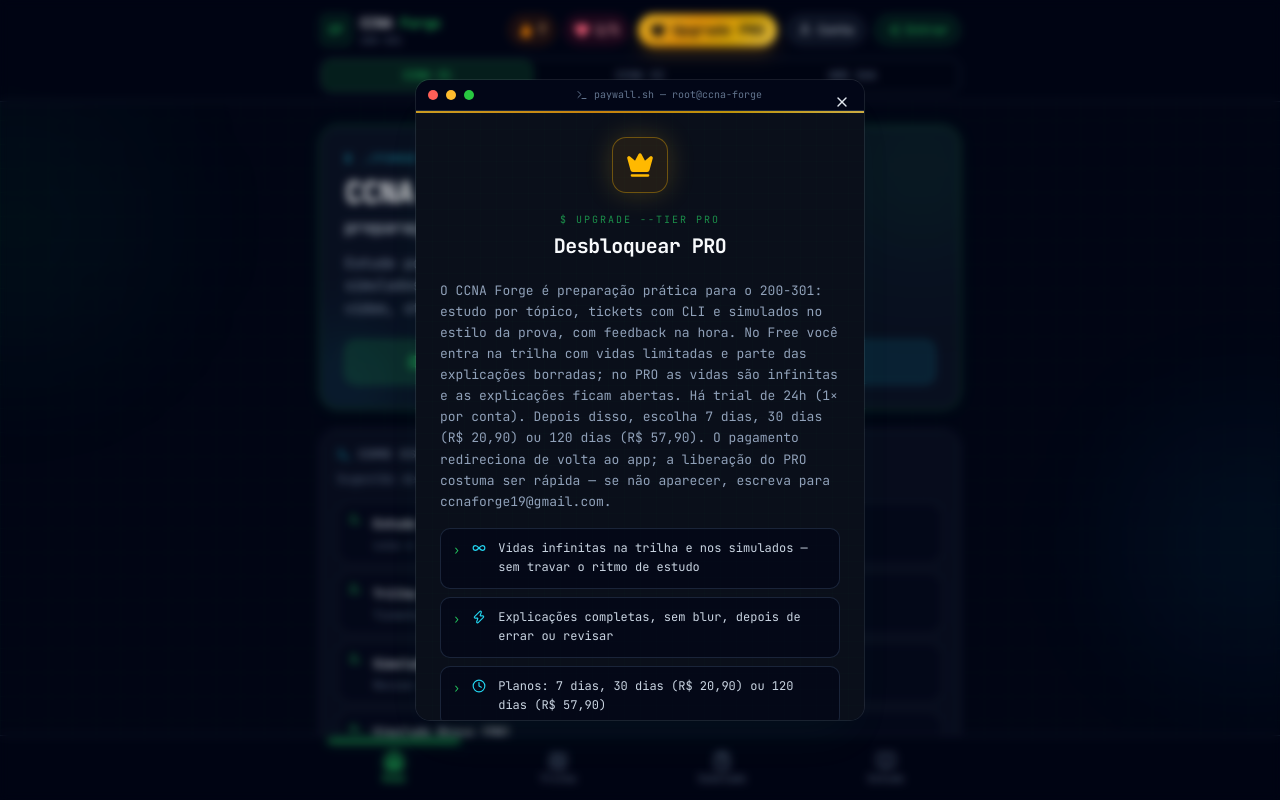
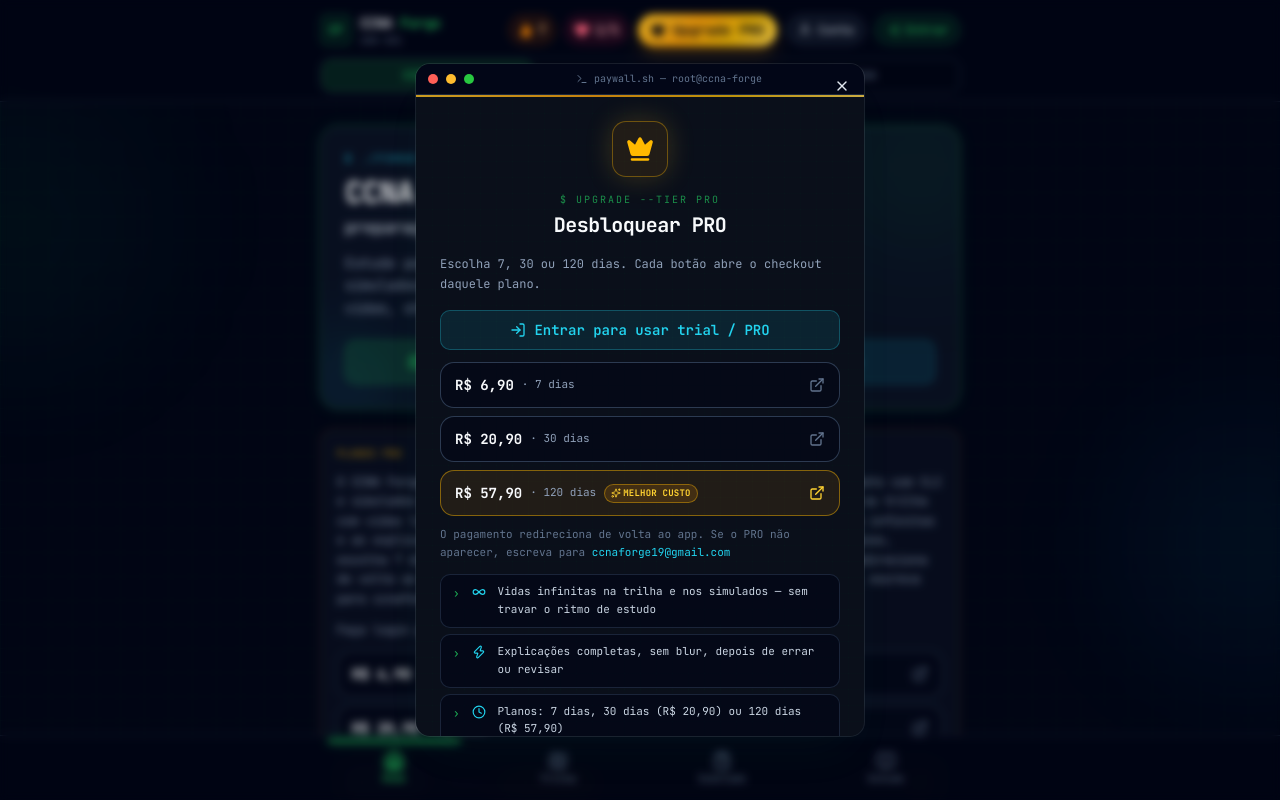
Before and after one commit to danrod19/forge-data-engine, a Next.js app: page / in a window 1280 px wide. Both pictures are taken after a click on the button "Upgrade PRO". Shown: the top 800 px of the page. Built offline with nearby package versions, Linux system fonts and the light colour scheme; no server answers.

Commit message:
fix(ui): 3 planos distintos Home Conta Paywall

```diff
--- a/src/components/home/HomeScreen.tsx
+++ b/src/components/home/HomeScreen.tsx
@@ -145,6 +145,33 @@
         </div>
       </section>
 
+      <section className="space-y-3 rounded-xl border border-amber-500/20 bg-slate-900/50 p-4">
+        <p className="font-mono text-[10px] uppercase tracking-wider text-amber-400/80">
+          planos pro
+        </p>
+        {!isPro && (
+          <p className="text-[12px] leading-relaxed text-slate-400">
+            {launchCopy.paragraph}
+          </p>
+        )}
+        {user && trialAvailable && !isPro && (
+          <div className="space-y-2">
+            <TrialButton onStart={handleTrial} loading={trialLoading} />
+            {trialError && (
+              <p className="rounded-md border border-rose-500/30 bg-rose-500/10 px-3 py-2 font-mono text-[11px] text-rose-300">
+                ! {trialError}
+              </p>
+            )}
+          </div>
+        )}
+        {!user && (
+          <p className="text-[12px] text-slate-400">
+            Faça login para ativar o trial grátis de 24h (1x por conta).
+          </p>
+        )}
+        <ProPlans />
+      </section>
+
       {/* Jornada recomendada */}
       <section className="rounded-2xl border border-slate-800 bg-slate-900/50 p-4">
         <div className="mb-2 flex items-center gap-2">
@@ -265,44 +292,17 @@
               <span>{freeVsProCopy.proBullets[2]}</span>
             </li>
           </ul>
-          {!isPro && (
           <Button
             type="button"
             onClick={onUpgrade}
             className="relative mt-3 h-9 w-full overflow-hidden border-0 text-xs font-bold text-slate-950"
           >
             <span className="gold-gradient absolute inset-0" />
-              <span className="relative">{freeVsProCopy.proCta}</span>
+            <span className="relative">
+              {isPro ? "Ver planos / renovar" : freeVsProCopy.proCta}
+            </span>
           </Button>
-          )}
         </div>
-      </section>
-
-      <section className="space-y-3 rounded-xl border border-amber-500/20 bg-slate-900/50 p-4">
-        <p className="font-mono text-[10px] uppercase tracking-wider text-amber-400/80">
-          planos pro
-        </p>
-        {!isPro && (
-          <p className="text-[12px] leading-relaxed text-slate-400">
-            {launchCopy.paragraph}
-          </p>
-        )}
-        {user && trialAvailable && !isPro && (
-          <div className="space-y-2">
-            <TrialButton onStart={handleTrial} loading={trialLoading} />
-            {trialError && (
-              <p className="rounded-md border border-rose-500/30 bg-rose-500/10 px-3 py-2 font-mono text-[11px] text-rose-300">
-                ! {trialError}
-              </p>
-            )}
-          </div>
-        )}
-        {!user && (
-          <p className="text-[12px] text-slate-400">
-            Faça login para ativar o trial grátis de 24h (1x por conta).
-          </p>
-        )}
-        <ProPlans />
       </section>
 
       {/* Contato */}
--- a/src/components/layout/TopBar.tsx
+++ b/src/components/layout/TopBar.tsx
@@ -120,10 +120,18 @@
             </motion.div>
 
             {isPro ? (
-              <span className="flex items-center gap-1 rounded-full border border-amber-400/40 bg-amber-500/15 px-2 py-1 text-[10px] font-bold uppercase tracking-wide text-amber-300 sm:gap-1.5 sm:px-2.5 sm:text-xs">
+              <motion.button
+                type="button"
+                onClick={onUpgradeClick}
+                whileHover={{ scale: 1.04 }}
+                whileTap={{ scale: 0.97 }}
+                className="flex items-center gap-1 rounded-full border border-amber-400/40 bg-amber-500/15 px-2 py-1 text-[10px] font-bold uppercase tracking-wide text-amber-300 sm:gap-1.5 sm:px-2.5 sm:text-xs"
+                title="Ver planos PRO"
+                aria-label="Ver planos PRO"
+              >
                 <Crown className="size-3 sm:size-3.5" fill="currentColor" />
                 PRO
-              </span>
+              </motion.button>
             ) : (
               <motion.button
                 type="button"
--- a/src/components/pro/ProPlans.tsx
+++ b/src/components/pro/ProPlans.tsx
@@ -13,35 +13,18 @@
   className?: string;
 }
 
-function openPlan(plan: StripePlan) {
-  if (!plan.url) {
-    window.alert(
-      `Link do plano ${plan.durationLabel} ainda não configurado. Contato: ${CONTACT_EMAIL}`
-    );
-    return;
-  }
-  window.open(plan.url, "_blank", "noopener,noreferrer");
-}
-
-export function ProPlans({ className }: ProPlansProps) {
-  // Sempre os 3 Payment Links (7d / 30d / 120d). Não filtrar por trial, PRO ou URL vazia.
-  const plans = getStripePlans();
-
-  return (
-    <div className={cn("space-y-2.5", className)}>
-      <div className="grid grid-cols-1 gap-2">
-        {plans.map((plan) => (
-          <button
-            key={plan.id}
-            type="button"
-            onClick={() => openPlan(plan)}
-            className={cn(
-              "relative flex w-full items-center justify-between gap-3 rounded-xl border px-3.5 py-3 text-left transition-colors",
+function planClassName(plan: StripePlan) {
+  return cn(
+    "relative z-10 flex min-h-11 w-full touch-manipulation items-center justify-between gap-3 rounded-xl border px-3.5 py-3 text-left no-underline transition-colors",
     plan.bestValue
       ? "border-amber-400/45 bg-amber-500/10 hover:bg-amber-500/15"
       : "border-slate-700/90 bg-slate-950/60 hover:border-slate-500 hover:bg-slate-900/80"
-            )}
-          >
+  );
+}
+
+function PlanLabel({ plan }: { plan: StripePlan }) {
+  return (
+    <>
       <span className="min-w-0">
         <span className="flex flex-wrap items-center gap-2">
           <span className="text-sm font-bold text-slate-50">
@@ -64,7 +47,48 @@
           plan.bestValue ? "text-amber-300" : "text-slate-500"
         )}
       />
+    </>
+  );
+}
+
+function PlanRow({ plan }: { plan: StripePlan }) {
+  if (!plan.url) {
+    return (
+      <button
+        type="button"
+        onClick={() =>
+          window.alert(
+            `Link do plano ${plan.durationLabel} ainda não configurado. Contato: ${CONTACT_EMAIL}`
+          )
+        }
+        className={planClassName(plan)}
+      >
+        <PlanLabel plan={plan} />
       </button>
+    );
+  }
+
+  // <a href> por plano — no mobile o window.open dentro do Dialog caía no último link (120d).
+  return (
+    <a
+      href={plan.url}
+      target="_blank"
+      rel="noopener noreferrer"
+      className={planClassName(plan)}
+    >
+      <PlanLabel plan={plan} />
+    </a>
+  );
+}
+
+export function ProPlans({ className }: ProPlansProps) {
+  const plans = getStripePlans();
+
+  return (
+    <div className={cn("relative z-10 space-y-2.5", className)}>
+      <div className="flex flex-col gap-2">
+        {plans.map((plan) => (
+          <PlanRow key={plan.id} plan={plan} />
         ))}
       </div>
 
--- a/src/components/ticket/PaywallModal.tsx
+++ b/src/components/ticket/PaywallModal.tsx
@@ -53,7 +53,7 @@
 
   return (
     <Dialog open={open} onOpenChange={onOpenChange}>
-      <DialogContent className="max-h-[min(90dvh,40rem)] max-w-[min(100vw-2rem,24rem)] gap-0 overflow-y-auto border-slate-700/80 bg-[#0a0f1a] p-0 shadow-2xl shadow-neon-green/5 sm:max-w-md">
+      <DialogContent className="flex max-h-[min(92dvh,42rem)] w-full max-w-[min(100vw-2rem,24rem)] flex-col gap-0 overflow-hidden border-slate-700/80 bg-[#0a0f1a] p-0 shadow-2xl shadow-neon-green/5 sm:max-w-md">
         <div className="flex items-center gap-2 border-b border-slate-800 bg-slate-950/90 px-3 py-2">
           <span className="size-2.5 rounded-full bg-[#ff5f57]" />
           <span className="size-2.5 rounded-full bg-[#febc2e]" />
@@ -66,10 +66,10 @@
 
         <div className="gold-gradient h-0.5 w-full opacity-80" />
 
-        <div className="relative p-5 sm:p-6">
+        <div className="relative min-h-0 flex-1 overflow-y-auto overscroll-contain p-5 sm:p-6">
           <div
             aria-hidden
-            className="pointer-events-none absolute inset-0 opacity-40"
+            className="pointer-events-none absolute inset-0 z-0 opacity-40"
             style={{
               backgroundImage:
                 "linear-gradient(rgba(34,197,94,0.04) 1px, transparent 1px), linear-gradient(90deg, rgba(34,197,94,0.04) 1px, transparent 1px)",
@@ -77,7 +77,7 @@
             }}
           />
 
-          <DialogHeader className="relative space-y-3 text-center sm:text-center">
+          <DialogHeader className="relative z-10 space-y-2 text-center sm:text-center">
             <motion.div
               initial={{ scale: 0.5, opacity: 0 }}
               animate={{ scale: 1, opacity: 1 }}
@@ -104,33 +104,19 @@
               className={
                 isLives
                   ? "text-sm leading-relaxed text-slate-400"
-                  : "text-left text-[12px] leading-relaxed text-slate-400 sm:text-[13px]"
+                  : "text-left text-[12px] leading-relaxed text-slate-400"
               }
             >
-              {isLives ? paywallCopy.livesBody : paywallCopy.upgradeBody}
+              {isLives
+                ? paywallCopy.livesBody
+                : "Escolha 7, 30 ou 120 dias. Cada botão abre o checkout daquele plano."}
             </DialogDescription>
           </DialogHeader>
 
-          <ul className="relative mt-4 space-y-2">
-            {features.map(({ icon: Icon, label }, i) => (
-              <motion.li
-                key={label}
-                initial={{ opacity: 0, x: -8 }}
-                animate={{ opacity: 1, x: 0 }}
-                transition={{ delay: 0.08 * i }}
-                className="flex items-start gap-3 rounded-lg border border-slate-800/90 bg-slate-950/70 px-3 py-2.5 font-mono text-[11px] leading-relaxed text-slate-300 sm:text-xs"
-              >
-                <span className="mt-0.5 text-neon-green">›</span>
-                <Icon className="mt-0.5 size-3.5 shrink-0 text-neon-cyan" />
-                <span>{label}</span>
-              </motion.li>
-            ))}
-          </ul>
-
-          <div className="relative mt-5 space-y-3">
+          <div className="relative z-10 mt-4 space-y-3">
             {isProEfetivo && (
               <p className="rounded-lg border border-neon-green/30 bg-neon-green/10 px-3 py-2 text-center font-mono text-xs text-neon-green">
-                PRO já ativo nesta conta.
+                PRO já ativo nesta conta — os 3 planos abaixo renovam/estendem.
               </p>
             )}
 
@@ -160,7 +146,25 @@
             )}
 
             <ProPlans />
+          </div>
 
+          <ul className="relative z-10 mt-3 space-y-1.5">
+            {features.map(({ icon: Icon, label }, i) => (
+              <motion.li
+                key={label}
+                initial={{ opacity: 0, x: -8 }}
+                animate={{ opacity: 1, x: 0 }}
+                transition={{ delay: 0.08 * i }}
+                className="flex items-start gap-3 rounded-lg border border-slate-800/90 bg-slate-950/70 px-3 py-2 font-mono text-[11px] leading-relaxed text-slate-300"
+              >
+                <span className="mt-0.5 text-neon-green">›</span>
+                <Icon className="mt-0.5 size-3.5 shrink-0 text-neon-cyan" />
+                <span>{label}</span>
+              </motion.li>
+            ))}
+          </ul>
+
+          <div className="relative z-10 mt-3">
             <Button
               type="button"
               variant="ghost"
```
Also changed, not shown: 2 other files (tests, documents, lock files or other folders). Lines whose indentation alone changed are shown as unchanged.
